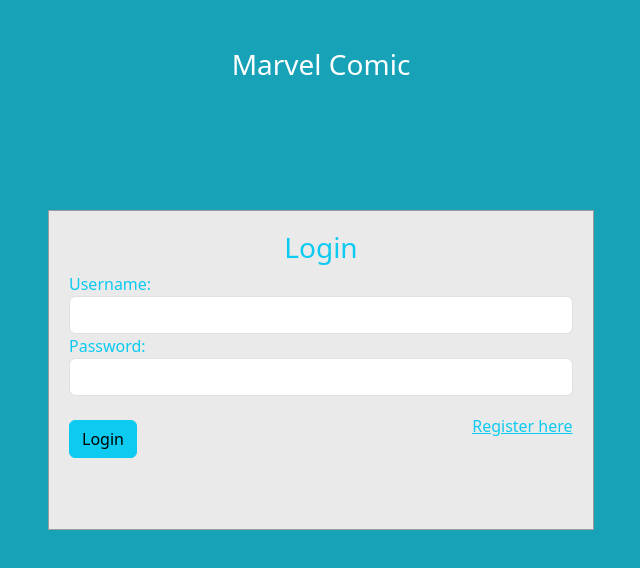
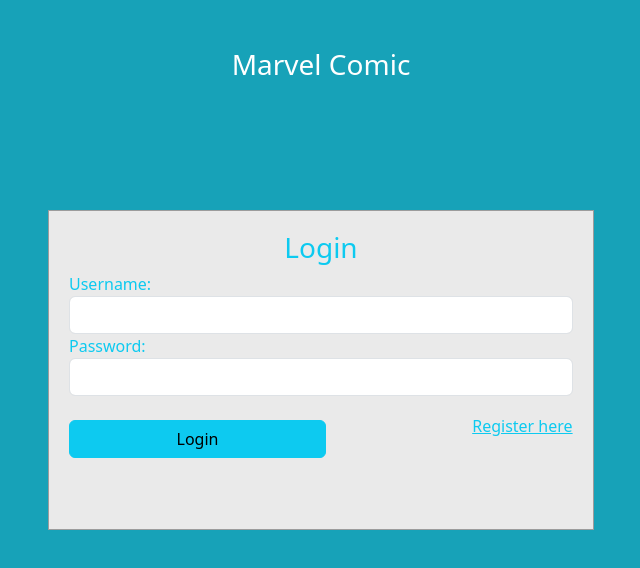
Before and after one commit to W1LL14M-B/marvel-app, a React (Vite) app: page /login in a window 1280 px wide. Shown: the top 568 px of the page, without its empty margins (319-959 px from the left). Built offline with nearby package versions, Linux system fonts and the light colour scheme.

Commit message:
ventana de login a marvel completada

```diff
--- a/src/pages/LoginPage.jsx
+++ b/src/pages/LoginPage.jsx
@@ -31,7 +31,6 @@
                     name="username"
                     id="username"
                     className="form-control"
-
                   />
                 </div>
                 <div className="form-group">
@@ -48,9 +47,10 @@
                 </div>
                 <div className="form-group">
                   <br />
+
        <input
-                    type="submit"
-                    name="submit"
+                   // type="submit"
+                  // name="submit"
                     className="btn btn-info btn-md"
                     value="Login"
                     onClick={onLogin}
@@ -69,7 +69,6 @@
     </div>
   );
 
-
   /*   <div className="container mt-5">
   <h1>Login</h1>
   <hr />
@@ -81,7 +80,6 @@
     Login
   </button>
 </div> */
-
 };
 
 export default LoginPage;
```
Lines whose indentation alone changed are shown as unchanged.
